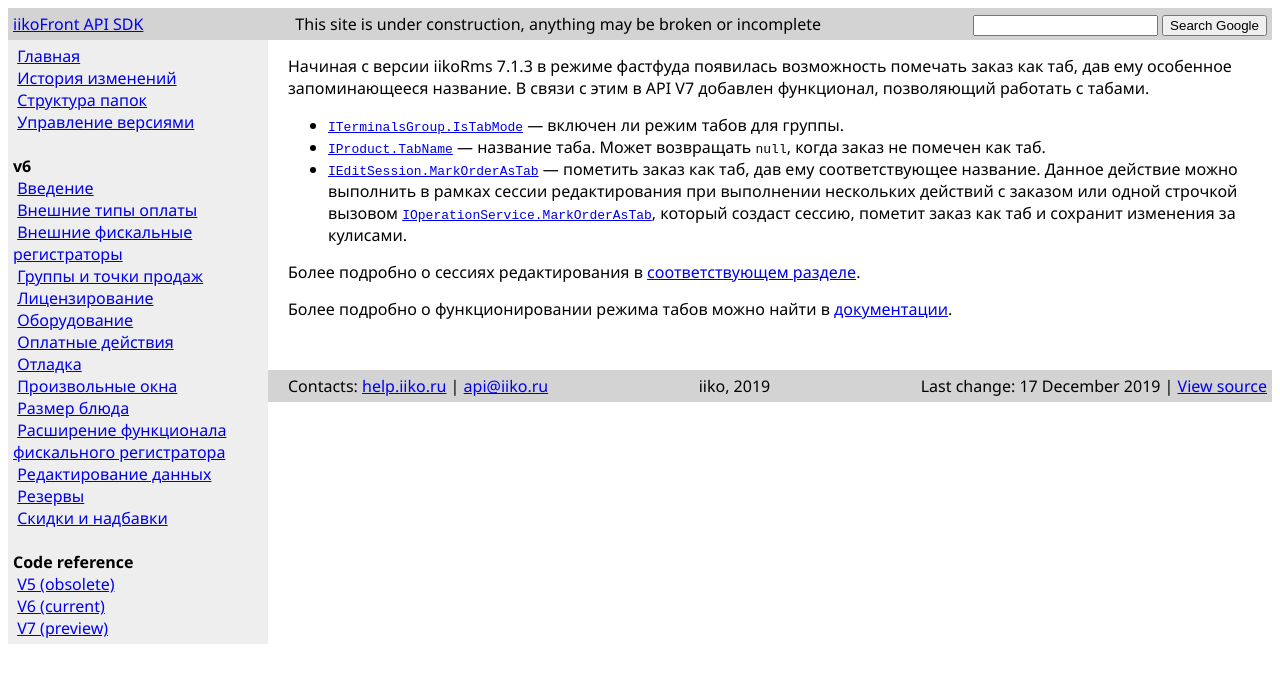
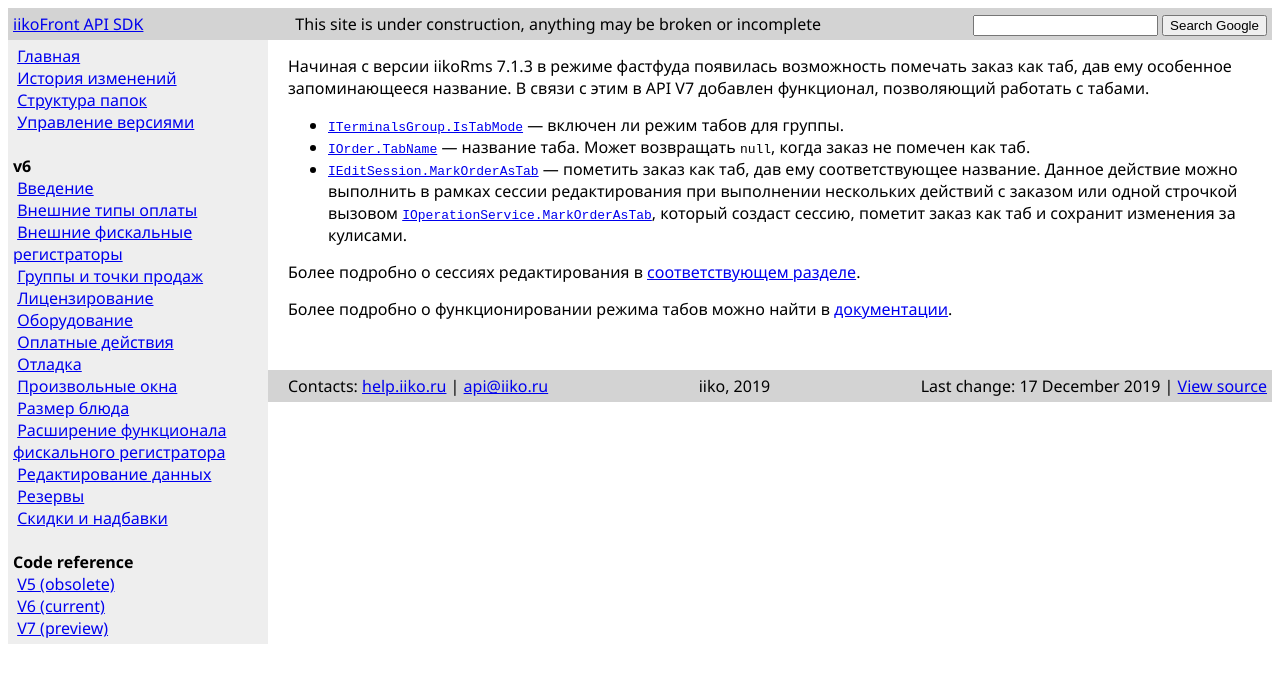
Before and after one commit to iiko/front.api.doc, a Jekyll site: the page built from _posts/2019-12-17-mark-order-as-tab.md, in a window 1280 px wide. Shown: the top 683 px of the page. Built offline with Jekyll 4.4.1, drawn with Linux system fonts in a browser that asks for light colours.

Commit message:
RMS-50477 Поддержка режима «Табы». Исправление опечатки.

```diff
--- a/_posts/2019-12-17-mark-order-as-tab.md
+++ b/_posts/2019-12-17-mark-order-as-tab.md
@@ -6,7 +6,7 @@ layout: default
 Начиная с версии iikoRms 7.1.3 в режиме фастфуда появилась возможность помечать заказ как таб, дав ему особенное запоминающееся название. В связи с этим в API V7 добавлен функционал, позволяющий работать с табами.
 
 - [`ITerminalsGroup.IsTabMode`](https://iiko.github.io/front.api.sdk/v7/html/P_Resto_Front_Api_Data_Organization_ITerminalsGroup_IsTabMode.htm) — включен ли режим табов для группы.
-- [`IProduct.TabName`](https://iiko.github.io/front.api.sdk/v7/html/P_Resto_Front_Api_Data_Orders_IOrder_TabName.htm) — название таба. Может возвращать `null`, когда заказ не помечен как таб.
+- [`IOrder.TabName`](https://iiko.github.io/front.api.sdk/v7/html/P_Resto_Front_Api_Data_Orders_IOrder_TabName.htm) — название таба. Может возвращать `null`, когда заказ не помечен как таб.
 - [`IEditSession.MarkOrderAsTab`](https://iiko.github.io/front.api.sdk/v7/html/M_Resto_Front_Api_Editors_IEditSession_MarkOrderAsTab.htm) — пометить заказ как таб, дав ему соответствующее название.
 Данное действие можно выполнить в рамках сессии редактирования при выполнении нескольких действий с заказом или одной строчкой вызовом [`IOperationService.MarkOrderAsTab`](https://iiko.github.io/front.api.sdk/v7/html/M_Resto_Front_Api_Extensions_OperationServiceExtensions_MarkOrderAsTab.htm), который создаст сессию, пометит заказ как таб и сохранит изменения за кулисами.
 
```
